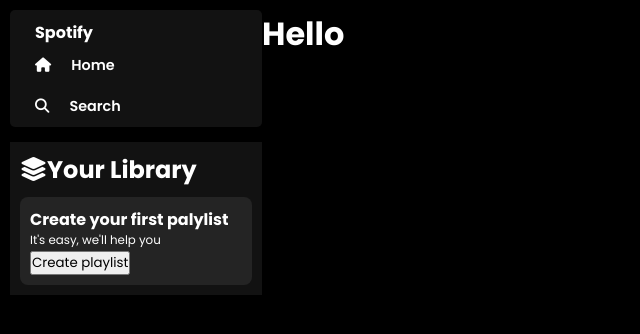
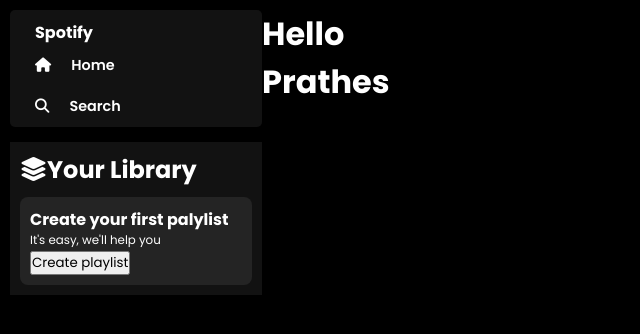
Before and after one commit to SREEYESWANTH-R/Spotify, a plain HTML site: page index.html in a window 1280 px wide. Shown: the whole page, without its empty margins (0-640 px from the left). Drawn offline with Linux system fonts and the light colour scheme.

Commit message:
second commit

```diff
--- a/index.html
+++ b/index.html
@@ -28,6 +28,8 @@
         </div>
         <div>
             <h1>Hello</h1>
+            <h1>Prathes</h1>
+
         </div>
 
 
```
